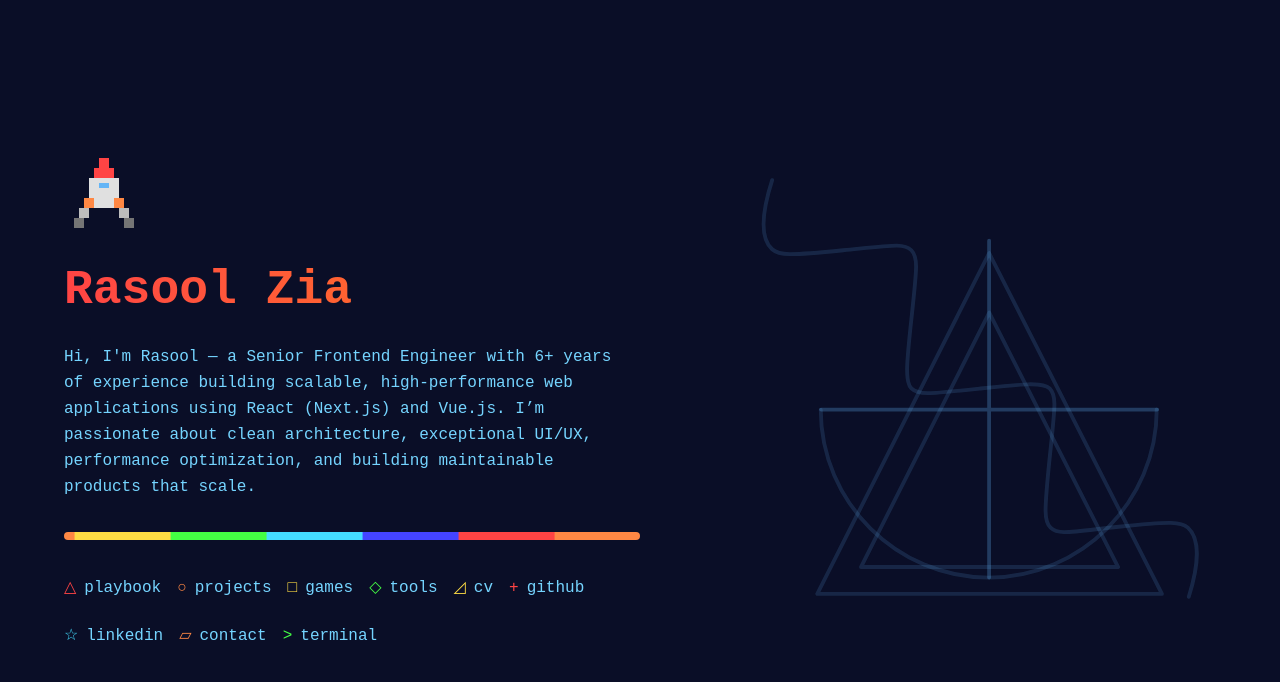
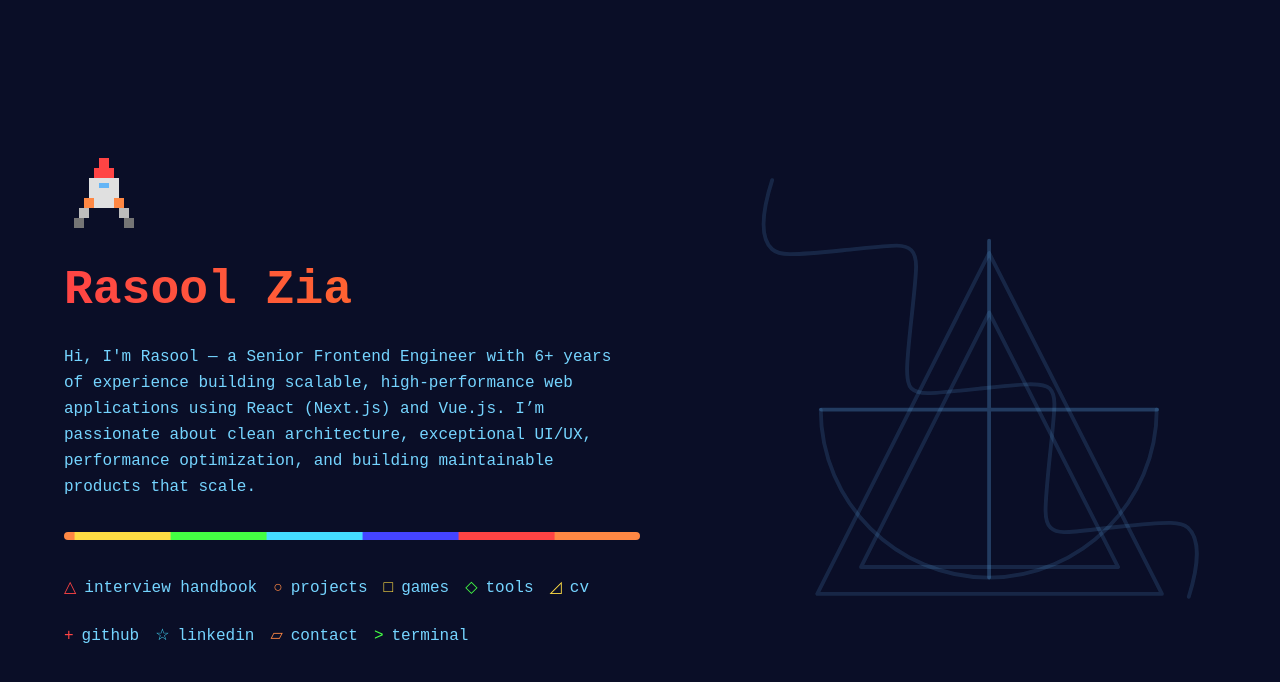
Before and after one commit to rasoolzia/mrzd-portfolio, a React (Vite) app: page / in a window 1280 px wide. Shown: the top 682 px of the page. Built offline with nearby package versions, Linux system fonts and the light colour scheme; no server answers.

Commit message:
fix: fix the interview link

```diff
--- a/src/components/portfolio/NavLinks.tsx
+++ b/src/components/portfolio/NavLinks.tsx
@@ -7,8 +7,8 @@ const LINKS: LinkItem[] = [
    {
       symbol: '△',
       color: '#ff4444',
-      label: 'playbook',
-      href: getHref('playbook'),
+      label: 'interview handbook',
+      href: getHref('interview'),
    },
    {
       symbol: '○',
```
